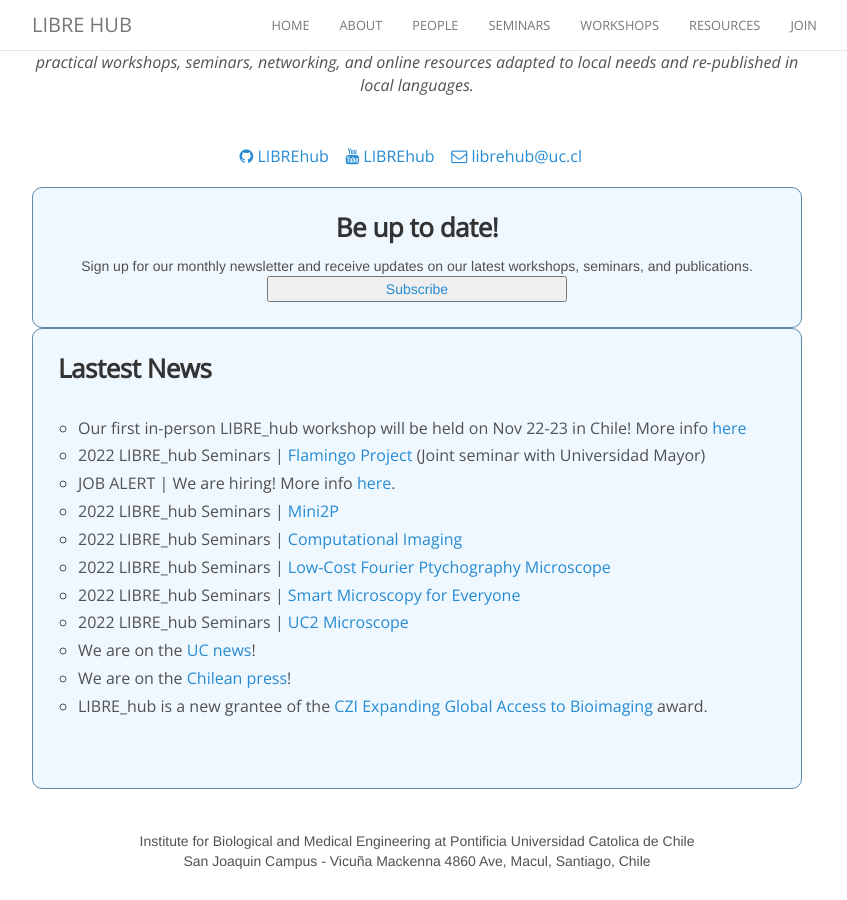
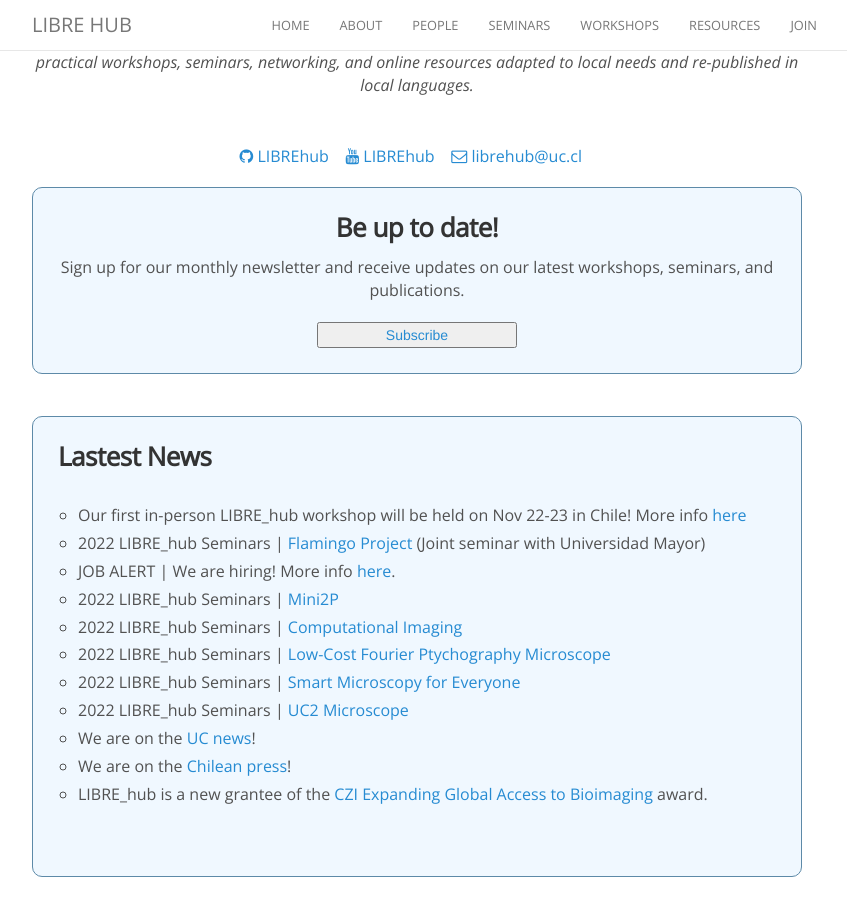
Before and after one commit to LIBREhub/LIBREhub.github.io, a Jekyll site: the page built from index.html, in a window 1280 px wide and 900 px high, scrolled down 574 px. Shown: the whole window, without its empty margins (223-1070 px from the left). Built offline with Jekyll 4.4.1, drawn with Linux system fonts in a browser that asks for light colours; nearby versions of some CDN libraries; comment, search, counter and statistics services are not loaded.

Commit message:
Update subscribe button

```diff
--- a/index.html
+++ b/index.html
@@ -52,23 +52,22 @@
 <!--  <a href="https://twitter.com/WenzelLab"><i class="fa fa-twitter"></i> WenzelLab</a>&nbsp;&nbsp;&nbsp; -->
       <a href="mailto:librehub@uc.cl"><i class="fa fa-envelope-o"></i> librehub@uc.cl</a>&nbsp;&nbsp;&nbsp;
       </p>
-      <p>
-
-<!--  <a href="https://mailchi.mp/2efa11be3d6b/libre_hub" target="_blank"><button style="height:200px;width:200px">Subscribe</button></a>  -->
-      </p>
-      <!-- Suscribe box -->
+<!-- Suscribe box -->
       <div class="w3-container" style="   background: #f0f8ff; padding: 25px; border-radius:10px; border: 1px solid #5d8aa8">
         <div style="text-align:center">
           <h3> Be up to date! </h3>
           <span style="display: block; margin-bottom: 1em"></span>
-          <div>
+          <p>
            Sign up for our monthly newsletter and receive updates on
            our latest workshops, seminars, and publications.
-          </div >
-          <a href="https://mailchi.mp/2efa11be3d6b/libre_hub" target="_blank"><button style="width:300px">Subscribe</button></a>
+          </p>
+          <span style="display: block; margin-bottom: 1em"></span>
+          <a href="https://mailchi.mp/2efa11be3d6b/libre_hub" target="_blank"><button style="width:200px">Subscribe</button></a>
+          <!--  <a href="https://mailchi.mp/2efa11be3d6b/libre_hub" target="_blank"><button style="height:200px;width:200px">Subscribe</button></a>  -->
         </div >
       </div>
-    <!-- Latest news box -->
+      <span style="display: block; margin-bottom: 3em"></span>
+<!-- Latest news box -->
       <div class="w3-container" style="   background: #f0f8ff; padding: 25px; border-radius:10px; border: 1px solid #5d8aa8">
         <div style="text-align:left">
           <h3> Lastest News </h3>
@@ -90,7 +89,6 @@
           </div>
         </div >
       </div>
-
 <!--
       <span style="display: block; margin-bottom: 3em"></span>
       <a class="twitter-timeline" href="https://twitter.com/KordingLab" data-widget-id="695051708246941697">Tweets by @KordingLab</a>
```
